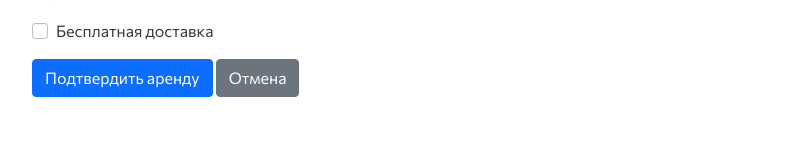
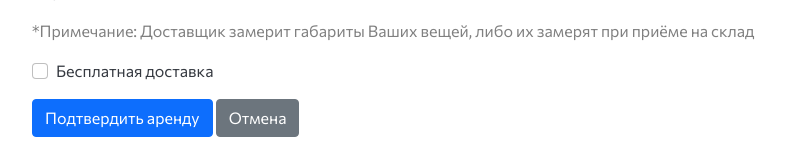
Before and after one commit to VASILIYKAS/SelfStorage-dvm, a Django app: template templates/confirm_rental.html in a window 1280 px wide. Shown: the part 381-527 px from the top of the page, without its empty margins (50-835 px from the left). Run offline with Django 5.2, Linux system fonts and the light colour scheme; the template is opened without the code that fills it, so the values that code supplies are empty.

Commit message:
Добавил текст, что работники измерят габариты вещей клиента

```diff
--- a/templates/confirm_rental.html
+++ b/templates/confirm_rental.html
@@ -11,7 +11,7 @@
     <p>Цена: {{ box.price }} ₽/месяц</p>
     <p>Адрес бокса: {{ box.storage.adress }}, {{ box.storage.location }}</p>
 
-
+    <p style="color: gray;">*Примечание: Доставщик замерит габариты Ваших вещей, либо их замерят при приёме на склад</p>
 
 
     <form method="POST">
```
